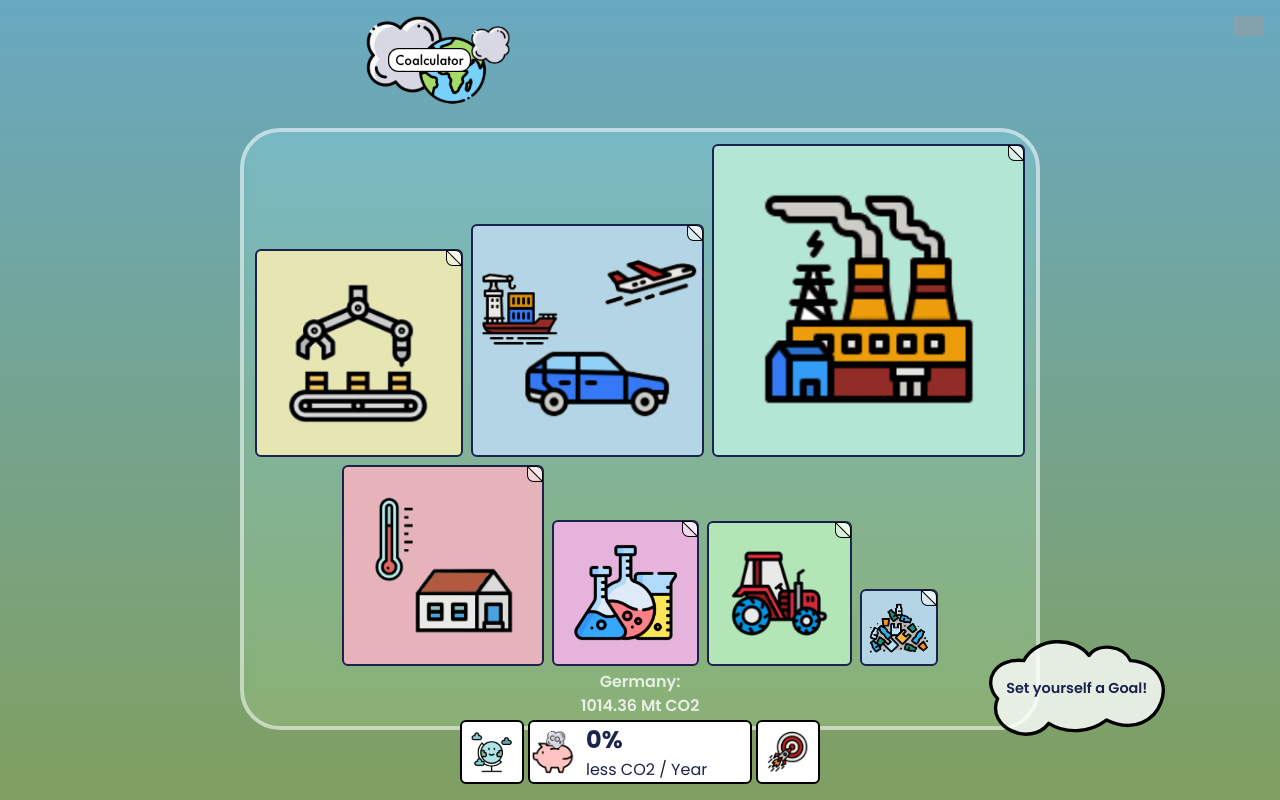
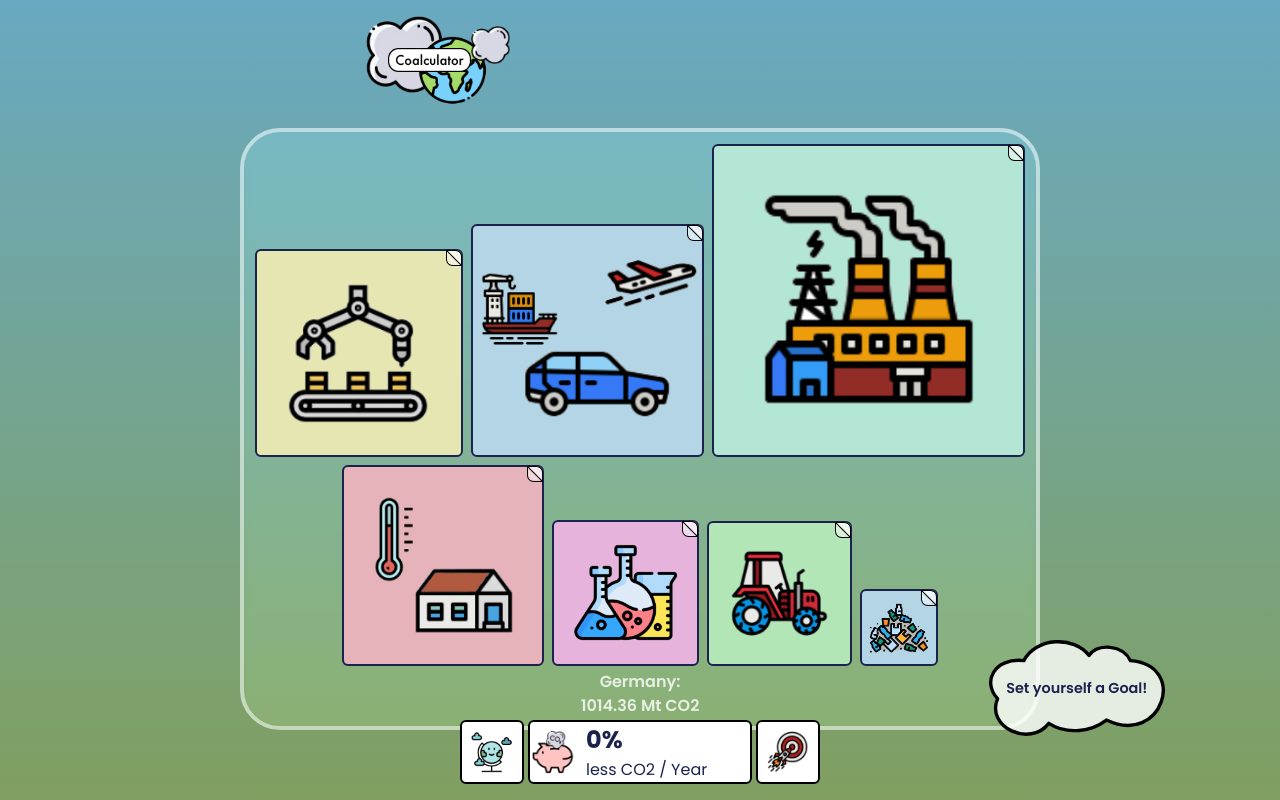
Before and after one commit to jensdreske/capstone-project, a React (Create React App) app in the folder client/: page / in a window 1280 px wide. Built offline with nearby package versions, Linux system fonts and the light colour scheme; no server answers; grey boxes are pictures that could not be loaded.

Commit message:
removed feature to change country for now

```diff
--- a/client/src/App.js
+++ b/client/src/App.js
@@ -101,16 +101,6 @@ function App() {
               countryEmissions={countryEmissions}
               countryData={countryData}
             />
-            <FlagButton
-              onClick={() => getUnDataForAllSlices(unitedNationsCountryId)}
-            >
-              <img
-                src="https://flagcdn.com/w20/de.png"
-                width="30"
-                height="20"
-                alt="country flag"
-              />
-            </FlagButton>
           </Route>
         </Switch>
       </MainBox>
@@ -155,12 +145,4 @@ const MainBox = styled.main`
   margin-top: 8rem;
 `;
 
-const FlagButton = styled.button`
-  border: none;
-  position: fixed;
-  top: 1rem;
-  right: 1rem;
-  background: none;
-  opacity: 50%;
-`;
 export default App;
```
